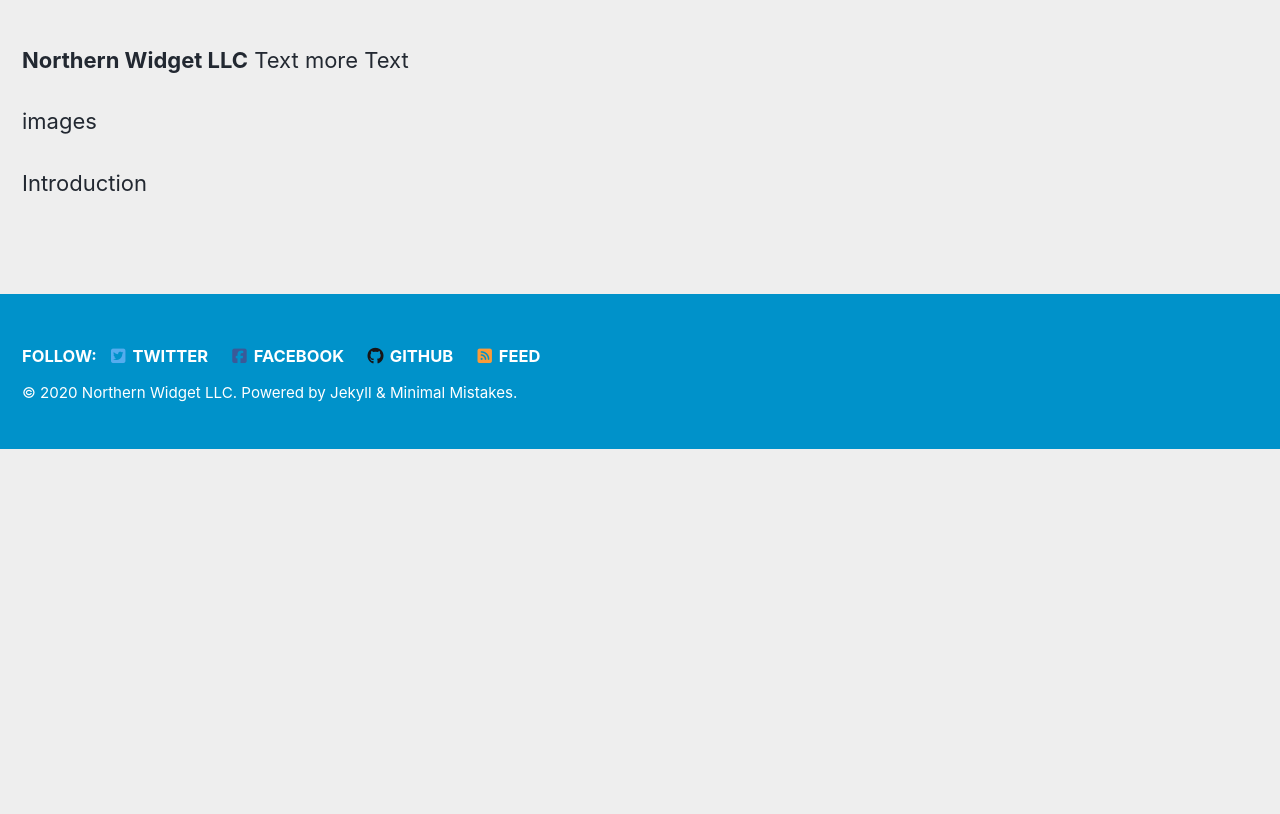
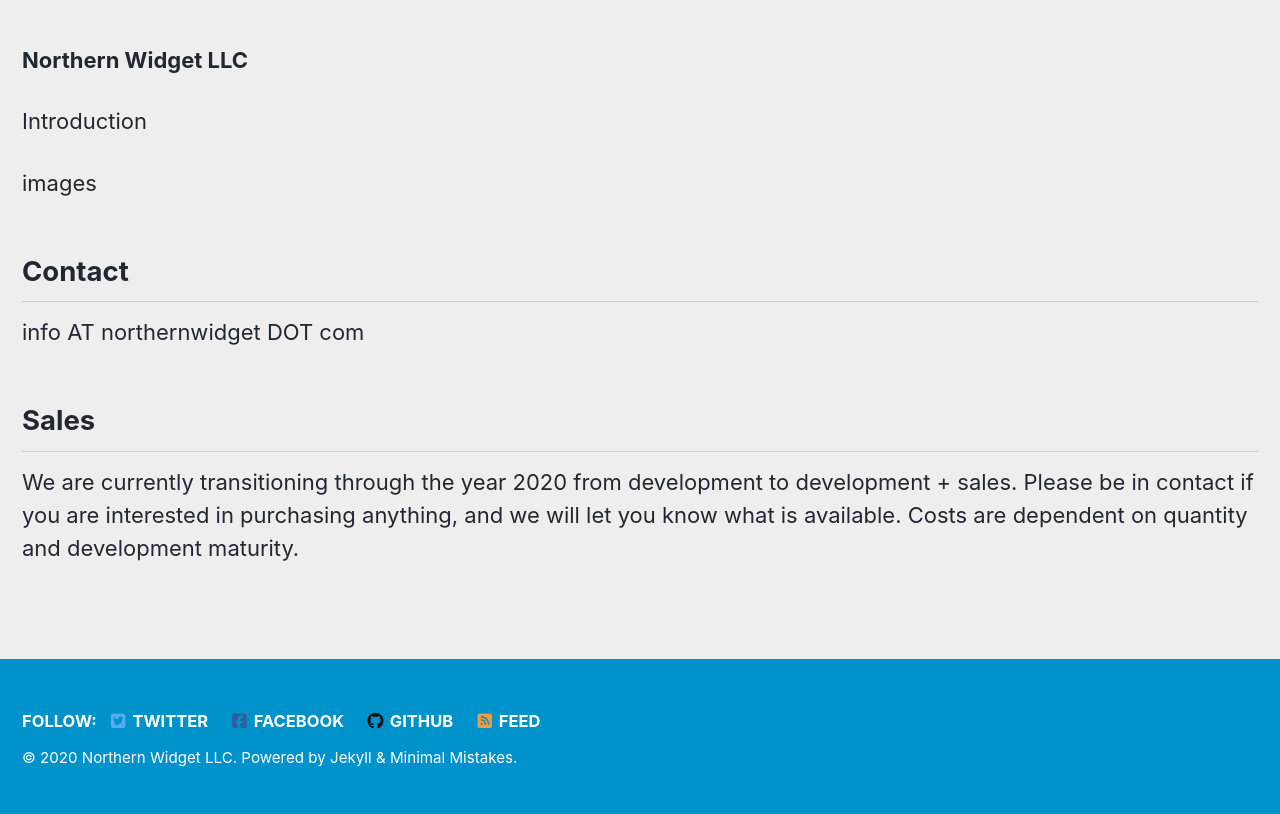
Before and after one commit to NorthernWidget/NorthernWidget.github.io, a Jekyll site: the page built from _pages/index.md, in a window 1280 px wide. Shown: the part 512-1326 px from the top of the page. Built offline with Jekyll 4.4.1, drawn with Linux system fonts in a browser that asks for light colours; cached includes are drawn as plain includes; nearby versions of some CDN libraries; before the commit the page ends 961 px from its top, so only the background shows below that.

Commit message:
Contact and ordering

```diff
--- a/_pages/index.md
+++ b/_pages/index.md
@@ -7,14 +7,23 @@ header:
   overlay_image: /assets/images/mm-home-page-feature.jpg
   actions:
     - label: "Get started"
-      url: "/tutorial/"
+      url: "/awtest/"
 excerpt: >
   Open-source for the for the outdoors.<br />
   <small>Environmental sensors and data loggers.</small>
 ---
 
-**Northern Widget LLC** Text more Text
+**Northern Widget LLC**
+
+Introduction
 
 images
 
-Introduction
+
+## Contact
+
+info AT northernwidget DOT com
+
+## Sales
+
+We are currently transitioning through the year 2020 from development to development + sales. Please be in contact if you are interested in purchasing anything, and we will let you know what is available. Costs are dependent on quantity and development maturity.
```
